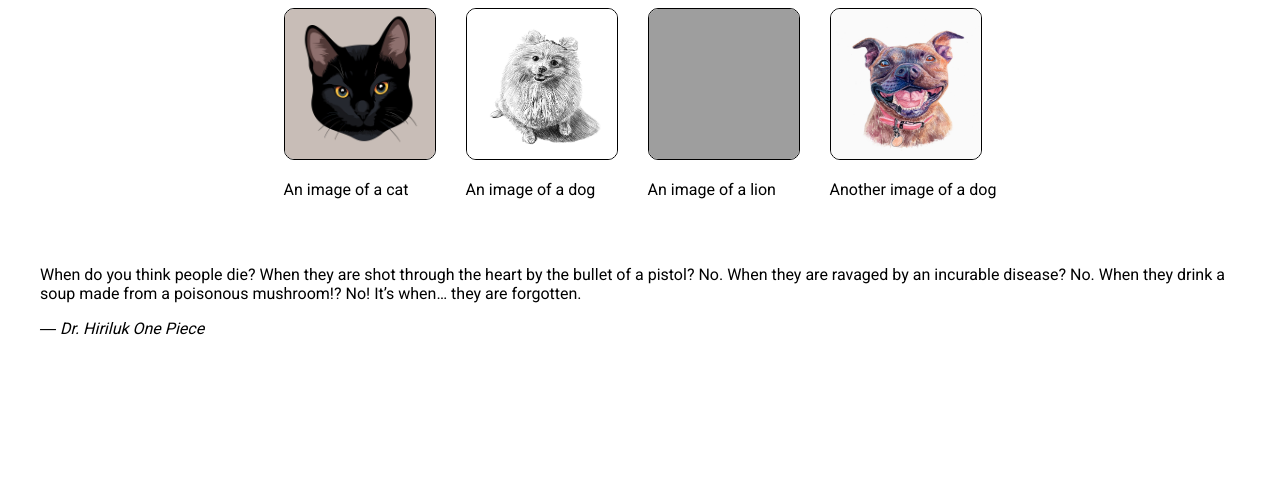
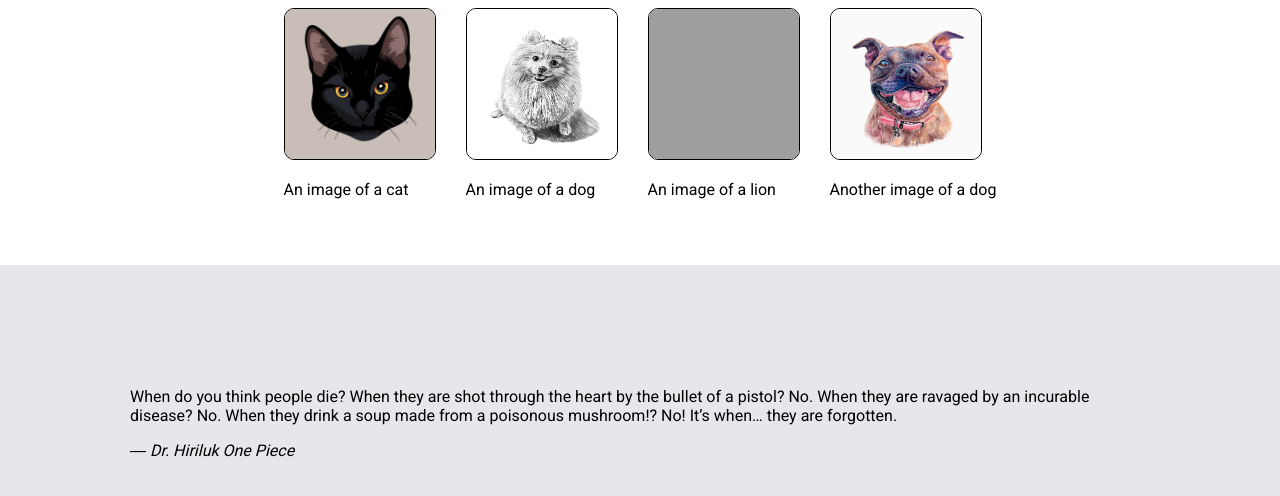
Before and after one commit to FurankieSama/Landing_page_demo, a plain HTML site: page index.html in a window 1280 px wide. Shown: the part 450-946 px from the top of the page. Before the commit the page ends 804 px from the top, so only its background shows below. Drawn offline with Linux system fonts and the light colour scheme; grey boxes are pictures that could not be loaded.

Commit message:
update: position eleement
positioned element in the third section using flexbox

```diff
--- a/style.css
+++ b/style.css
@@ -143,3 +143,15 @@ ul {
     flex-wrap: wrap;
   }
 /* Session Two */
+
+/* Session Three */
+
+/* style class and position div */
+.third-section {
+  background-color: #E5E7EB;
+  padding: 90px;
+  display: flex;
+  justify-content: center;
+  align-items: center;
+}
+/* Session Three */
```
